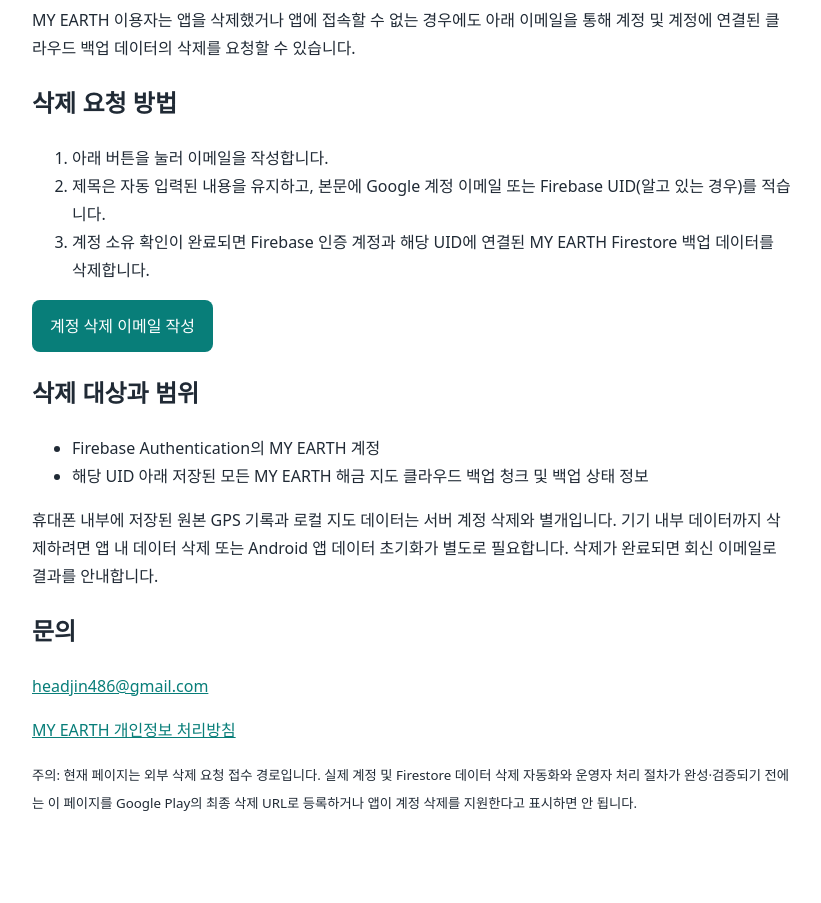
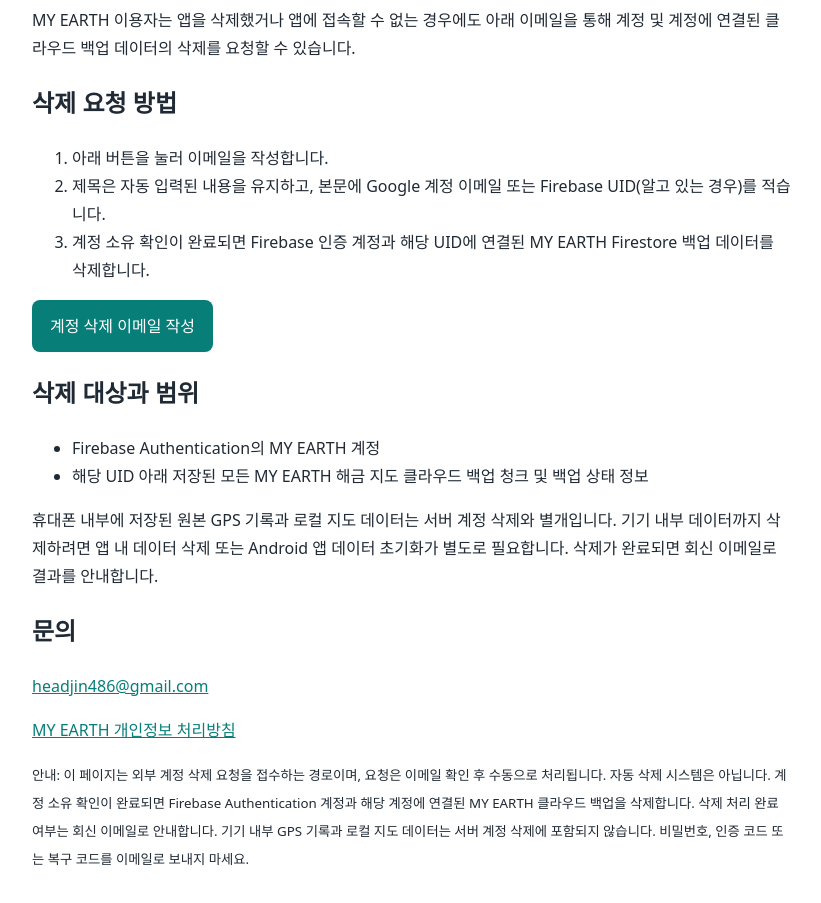
Before and after one commit to headjin486/headjin486, a plain HTML site: page docs/delete-account.html in a window 1280 px wide. Shown: the part 111-1014 px from the top of the page, without its empty margins (228-1049 px from the left). Before the commit the page ends 967 px from the top, so only its background shows below. Drawn offline with Linux system fonts and the light colour scheme.

Commit message:
Clarify MY EARTH external account deletion request process

```diff
--- a/docs/delete-account.html
+++ b/docs/delete-account.html
@@ -11,5 +11,5 @@
 <p>휴대폰 내부에 저장된 원본 GPS 기록과 로컬 지도 데이터는 서버 계정 삭제와 별개입니다. 기기 내부 데이터까지 삭제하려면 앱 내 데이터 삭제 또는 Android 앱 데이터 초기화가 별도로 필요합니다. 삭제가 완료되면 회신 이메일로 결과를 안내합니다.</p>
 <h2>문의</h2><p><a href="mailto:headjin486@gmail.com">headjin486@gmail.com</a></p>
 <p><a href="./privacy.html">MY EARTH 개인정보 처리방침</a></p>
-<p><small>주의: 현재 페이지는 외부 삭제 요청 접수 경로입니다. 실제 계정 및 Firestore 데이터 삭제 자동화와 운영자 처리 절차가 완성·검증되기 전에는 이 페이지를 Google Play의 최종 삭제 URL로 등록하거나 앱이 계정 삭제를 지원한다고 표시하면 안 됩니다.</small></p>
+<p><small>안내: 이 페이지는 외부 계정 삭제 요청을 접수하는 경로이며, 요청은 이메일 확인 후 수동으로 처리됩니다. 자동 삭제 시스템은 아닙니다. 계정 소유 확인이 완료되면 Firebase Authentication 계정과 해당 계정에 연결된 MY EARTH 클라우드 백업을 삭제합니다. 삭제 처리 완료 여부는 회신 이메일로 안내합니다. 기기 내부 GPS 기록과 로컬 지도 데이터는 서버 계정 삭제에 포함되지 않습니다. 비밀번호, 인증 코드 또는 복구 코드를 이메일로 보내지 마세요.</small></p>
 </body></html>
```
